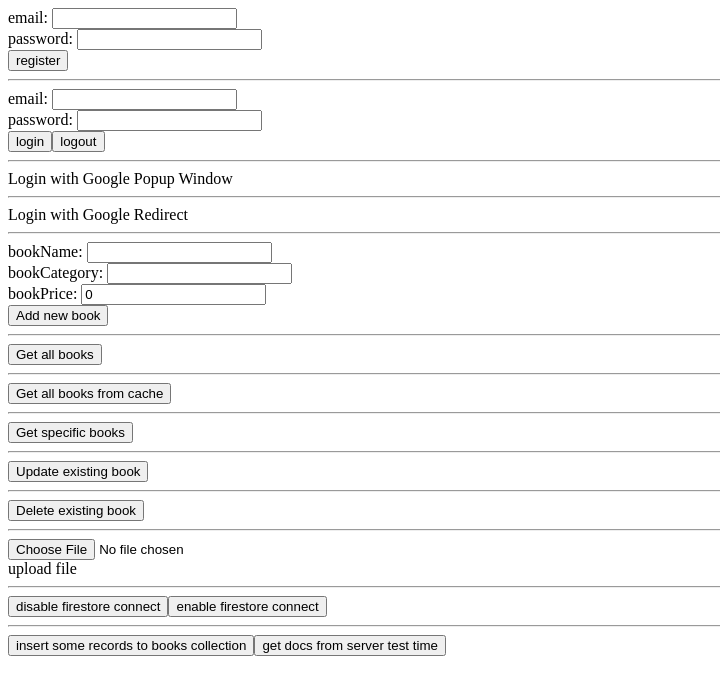
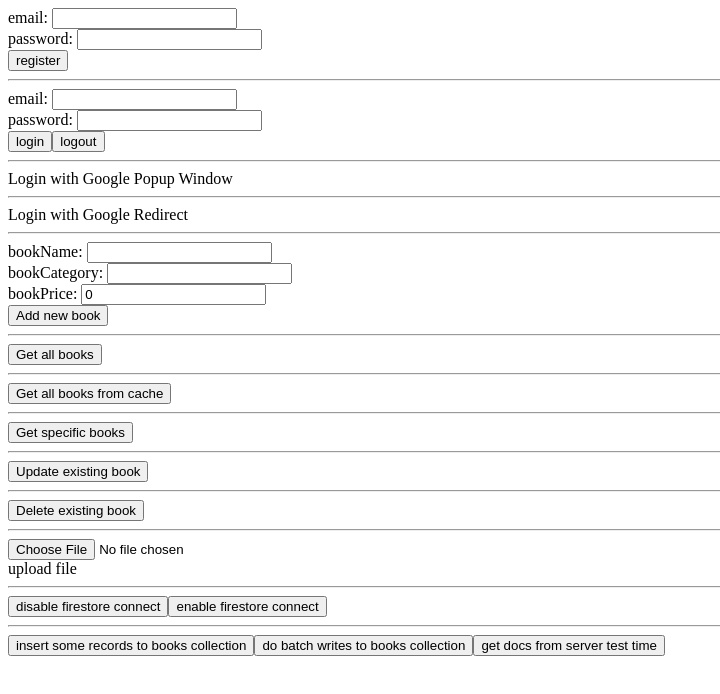
Before and after one commit to glv1at118/book-store-app-demo, an Angular app: page / in a window 1280 px wide. Shown: the top 694 px of the page, without its empty margins (0-720 px from the left). Built offline with nearby package versions, Linux system fonts and the light colour scheme; no server answers.

Commit message:
update of batch write

```diff
--- a/src/app/components/login/login.component.html
+++ b/src/app/components/login/login.component.html
@@ -40,5 +40,6 @@
   <button (click)="enableFirestoreConnect()">enable firestore connect</button>
   <hr>
   <button (click)="insertChunkOfData()">insert some records to books collection</button>
+  <button (click)="doBatchedWrite()">do batch writes to books collection</button>
   <button (click)="getDocsFromServerTest()">get docs from server test time</button>
 </div>
--- a/src/app/components/login/login.component.ts
+++ b/src/app/components/login/login.component.ts
@@ -2,7 +2,7 @@ import { Component, OnDestroy, OnInit } from '@angular/core';
 import { FormControl, FormGroup } from '@angular/forms';
 import { ref } from '@firebase/storage';
 import { createUserWithEmailAndPassword, getAuth, getRedirectResult, GoogleAuthProvider, onAuthStateChanged, signInWithEmailAndPassword, signInWithPopup, signInWithRedirect, signOut } from "firebase/auth";
-import { addDoc, collection, deleteDoc, disableNetwork, doc, DocumentData, enableNetwork, getDocs, getDocsFromCache, getDocsFromServer, onSnapshot, query, updateDoc, where } from "firebase/firestore";
+import { addDoc, collection, deleteDoc, disableNetwork, doc, DocumentData, enableNetwork, getDocs, getDocsFromCache, getDocsFromServer, onSnapshot, query, updateDoc, where, writeBatch } from "firebase/firestore";
 import { getDownloadURL, uploadBytesResumable, UploadTask } from 'firebase/storage';
 import { FirebaseService } from 'src/app/firebase.service';
 
@@ -225,6 +225,156 @@ export class LoginComponent implements OnInit, OnDestroy {
         console.log("Connection to firestore is enabled.");
     }
 
+    async doBatchedWrite() {
+        const batch = writeBatch(this.fireBaseService.db);
+        for (let i = 0; i < 450; i++) {
+            let documentRef = doc(this.fireBaseService.db, "books", "id_" + new Date().getMilliseconds() + Math.random());
+            let data: any = {
+                bookName: `Test Book ${i}`,
+                bookCategory: `Test Book Category ${i}`,
+                bookPrice: i + 1,
+                bookIntro1: {
+                    introTitle: `introTitle ${i}`,
+                    introText: `introText ${i}`,
+                    bookPublish: new Date().getMilliseconds(),
+                    bookJsonObject: {
+                        property1: `field-property-${i}`,
+                        property2: `field-property-${i + 1}`,
+                        property3: `field-property-${i + 2}`,
+                        property4: `field-property-${i + 3}`,
+                        property5: `field-property-${i + 4}`,
+                        property6: `field-property-${i + 5}`,
+                        property7: `field-property-${i + 6}`,
+                        property8: `field-property-${i + 7}`,
+                        property9: `field-property-${i + 8}`,
+                        property10: `field-property-${i + 9}`,
+                        property11: `field-property-${i + 10}`,
+                        property12: `field-property-${i + 11}`,
+                        property13: `field-property-${i + 12}`,
+                        property14: `field-property-${i + 13}`,
+                        property15: `field-property-${i + 14}`,
+                        property16: `field-property-${i + 15}`,
+                        property17: `field-property-${i + 16}`,
+                        property18: `field-property-${i + 17}`,
+                        property19: `field-property-${i + 18}`,
+                        property20: `field-property-${i + 19}`,
+                    }
+                },
+                bookIntro2: {
+                    introTitle: `introTitle ${i}`,
+                    introText: `introText ${i}`,
+                    bookPublish: new Date().getMilliseconds(),
+                    bookJsonObject: {
+                        property1: `field-property-${i}`,
+                        property2: `field-property-${i + 1}`,
+                        property3: `field-property-${i + 2}`,
+                        property4: `field-property-${i + 3}`,
+                        property5: `field-property-${i + 4}`,
+                        property6: `field-property-${i + 5}`,
+                        property7: `field-property-${i + 6}`,
+                        property8: `field-property-${i + 7}`,
+                        property9: `field-property-${i + 8}`,
+                        property10: `field-property-${i + 9}`,
+                        property11: `field-property-${i + 10}`,
+                        property12: `field-property-${i + 11}`,
+                        property13: `field-property-${i + 12}`,
+                        property14: `field-property-${i + 13}`,
+                        property15: `field-property-${i + 14}`,
+                        property16: `field-property-${i + 15}`,
+                        property17: `field-property-${i + 16}`,
+                        property18: `field-property-${i + 17}`,
+                        property19: `field-property-${i + 18}`,
+                        property20: `field-property-${i + 19}`,
+                    }
+                },
+                bookIntro3: {
+                    introTitle: `introTitle ${i}`,
+                    introText: `introText ${i}`,
+                    bookPublish: new Date().getMilliseconds(),
+                    bookJsonObject: {
+                        property1: `field-property-${i}`,
+                        property2: `field-property-${i + 1}`,
+                        property3: `field-property-${i + 2}`,
+                        property4: `field-property-${i + 3}`,
+                        property5: `field-property-${i + 4}`,
+                        property6: `field-property-${i + 5}`,
+                        property7: `field-property-${i + 6}`,
+                        property8: `field-property-${i + 7}`,
+                        property9: `field-property-${i + 8}`,
+                        property10: `field-property-${i + 9}`,
+                        property11: `field-property-${i + 10}`,
+                        property12: `field-property-${i + 11}`,
+                        property13: `field-property-${i + 12}`,
+                        property14: `field-property-${i + 13}`,
+                        property15: `field-property-${i + 14}`,
+                        property16: `field-property-${i + 15}`,
+                        property17: `field-property-${i + 16}`,
+                        property18: `field-property-${i + 17}`,
+                        property19: `field-property-${i + 18}`,
+                        property20: `field-property-${i + 19}`,
+                    }
+                },
+                bookIntro4: {
+                    introTitle: `introTitle ${i}`,
+                    introText: `introText ${i}`,
+                    bookPublish: new Date().getMilliseconds(),
+                    bookJsonObject: {
+                        property1: `field-property-${i}`,
+                        property2: `field-property-${i + 1}`,
+                        property3: `field-property-${i + 2}`,
+                        property4: `field-property-${i + 3}`,
+                        property5: `field-property-${i + 4}`,
+                        property6: `field-property-${i + 5}`,
+                        property7: `field-property-${i + 6}`,
+                        property8: `field-property-${i + 7}`,
+                        property9: `field-property-${i + 8}`,
+                        property10: `field-property-${i + 9}`,
+                        property11: `field-property-${i + 10}`,
+                        property12: `field-property-${i + 11}`,
+                        property13: `field-property-${i + 12}`,
+                        property14: `field-property-${i + 13}`,
+                        property15: `field-property-${i + 14}`,
+                        property16: `field-property-${i + 15}`,
+                        property17: `field-property-${i + 16}`,
+                        property18: `field-property-${i + 17}`,
+                        property19: `field-property-${i + 18}`,
+                        property20: `field-property-${i + 19}`,
+                    }
+                },
+                bookIntro5: {
+                    introTitle: `introTitle ${i}`,
+                    introText: `introText ${i}`,
+                    bookPublish: new Date().getMilliseconds(),
+                    bookJsonObject: {
+                        property1: `field-property-${i}`,
+                        property2: `field-property-${i + 1}`,
+                        property3: `field-property-${i + 2}`,
+                        property4: `field-property-${i + 3}`,
+                        property5: `field-property-${i + 4}`,
+                        property6: `field-property-${i + 5}`,
+                        property7: `field-property-${i + 6}`,
+                        property8: `field-property-${i + 7}`,
+                        property9: `field-property-${i + 8}`,
+                        property10: `field-property-${i + 9}`,
+                        property11: `field-property-${i + 10}`,
+                        property12: `field-property-${i + 11}`,
+                        property13: `field-property-${i + 12}`,
+                        property14: `field-property-${i + 13}`,
+                        property15: `field-property-${i + 14}`,
+                        property16: `field-property-${i + 15}`,
+                        property17: `field-property-${i + 16}`,
+                        property18: `field-property-${i + 17}`,
+                        property19: `field-property-${i + 18}`,
+                        property20: `field-property-${i + 19}`,
+                    }
+                },
+            };
+            batch.set(documentRef, data);
+        }
+        await batch.commit();
+        console.log('Batch write is complete!');
+    }
+
     async insertChunkOfData() {
         for (let i = 0; i < 100; i++) {
             let bookName = `Test Book ${i}`;
--- a/src/app/firebase.service.ts
+++ b/src/app/firebase.service.ts
@@ -9,23 +9,23 @@ import { getStorage } from "firebase/storage";
 })
 export class FirebaseService {
     // these firebase config values can be put in environment files
+    // private firebaseConfig = {
+    //     apiKey: "AIzaSyDFbUAwbUdbSxGccRUaA8IeBHaEiLafzlY",
+    //     authDomain: "book-store-app-e02f4.firebaseapp.com",
+    //     projectId: "book-store-app-e02f4",
+    //     storageBucket: "book-store-app-e02f4.appspot.com",
+    //     messagingSenderId: "366883408393",
+    //     appId: "1:366883408393:web:10aea32e276f45c035c6d8",
+    //     measurementId: "G-XBVTDHSRZ2",
+    // };
     private firebaseConfig = {
-        apiKey: "AIzaSyDFbUAwbUdbSxGccRUaA8IeBHaEiLafzlY",
-        authDomain: "book-store-app-e02f4.firebaseapp.com",
-        projectId: "book-store-app-e02f4",
-        storageBucket: "book-store-app-e02f4.appspot.com",
-        messagingSenderId: "366883408393",
-        appId: "1:366883408393:web:10aea32e276f45c035c6d8",
-        measurementId: "G-XBVTDHSRZ2",
+        apiKey: "AIzaSyAK07UXypCuiT721VoUgyRub6NHzB_87Uw",
+        authDomain: "book-store-project-545f9.firebaseapp.com",
+        projectId: "book-store-project-545f9",
+        storageBucket: "book-store-project-545f9.appspot.com",
+        messagingSenderId: "338604703495",
+        appId: "1:338604703495:web:d4744036514eeba3ec0fa2"
     };
-    // private firebaseConfig = {
-    //     apiKey: "AIzaSyAK07UXypCuiT721VoUgyRub6NHzB_87Uw",
-    //     authDomain: "book-store-project-545f9.firebaseapp.com",
-    //     projectId: "book-store-project-545f9",
-    //     storageBucket: "book-store-project-545f9.appspot.com",
-    //     messagingSenderId: "338604703495",
-    //     appId: "1:338604703495:web:d4744036514eeba3ec0fa2"
-    // };
     public app;
     public analytics;
     public db;
```
